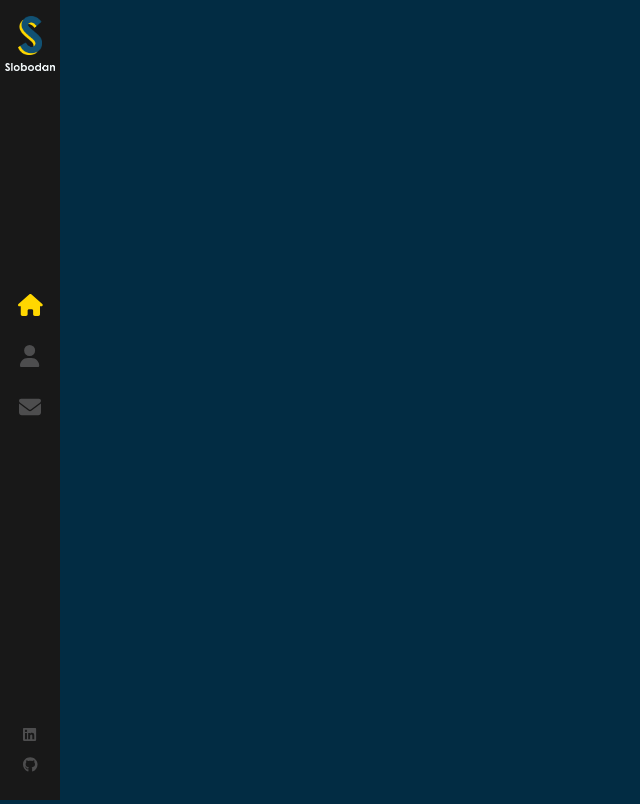
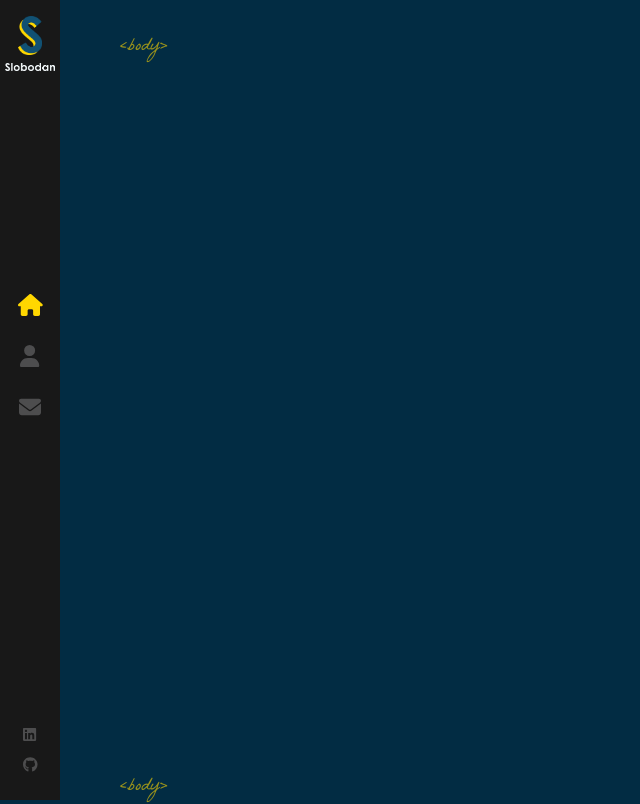
Before and after one commit to mihaela22/react-portfolio, a React (Create React App) app: page / in a window 1280 px wide. Shown: the whole page, without its empty margins (0-640 px from the left). Built offline with nearby package versions, Linux system fonts and the light colour scheme.

Commit message:
building site layout

```diff
--- a/src/components/Layout/index.js
+++ b/src/components/Layout/index.js
@@ -1,8 +1,20 @@
 import './index.scss'
 import Sidebar from '../Sidebar'
+import { Outlet } from 'react-router-dom'
 
 const Layout = () => {
-  return <Sidebar />
+  return (
+    <div className="App">
+      <Sidebar />
+      <div className="page">
+        <span className="tags top-tags">&lt;body&gt;</span>
+        <Outlet />
+        <span className="tags bottom-tags">&lt;body&gt;</span>
+        <br />
+        <span className="bottom-tag-html">&lt;body&gt;</span>
+      </div>
+    </div>
+  )
 }
 
 export default Layout
--- a/src/components/Layout/index.scss
+++ b/src/components/Layout/index.scss
@@ -0,0 +1,24 @@
+.page {
+  width: 100%;
+  height: 100%;
+  position: absolute;
+}
+
+.top-tags {
+  bottom: auto;
+  top: 35px;
+}
+
+.tags {
+  color: #ffd700;
+  opacity: 0.6;
+  position: absolute;
+  bottom: 0;
+  left: 120px;
+  font-size: 18px;
+  font-family: 'La Belle Aurore';
+}
+
+.bottom-tag-html {
+  margin-left: -20px;
+}
--- a/src/index.css
+++ b/src/index.css
@@ -4,7 +4,7 @@
 
 body {
   margin: 0;
-  font-family: 300 11px/1.4 'Helvetica Neue', 'sans-serif';
+  font: 300 11px/1.4 'Helvetica Neue', 'sans-serif';
   color: #444;
   background: #022c43;
   overflow: hidden;
```
